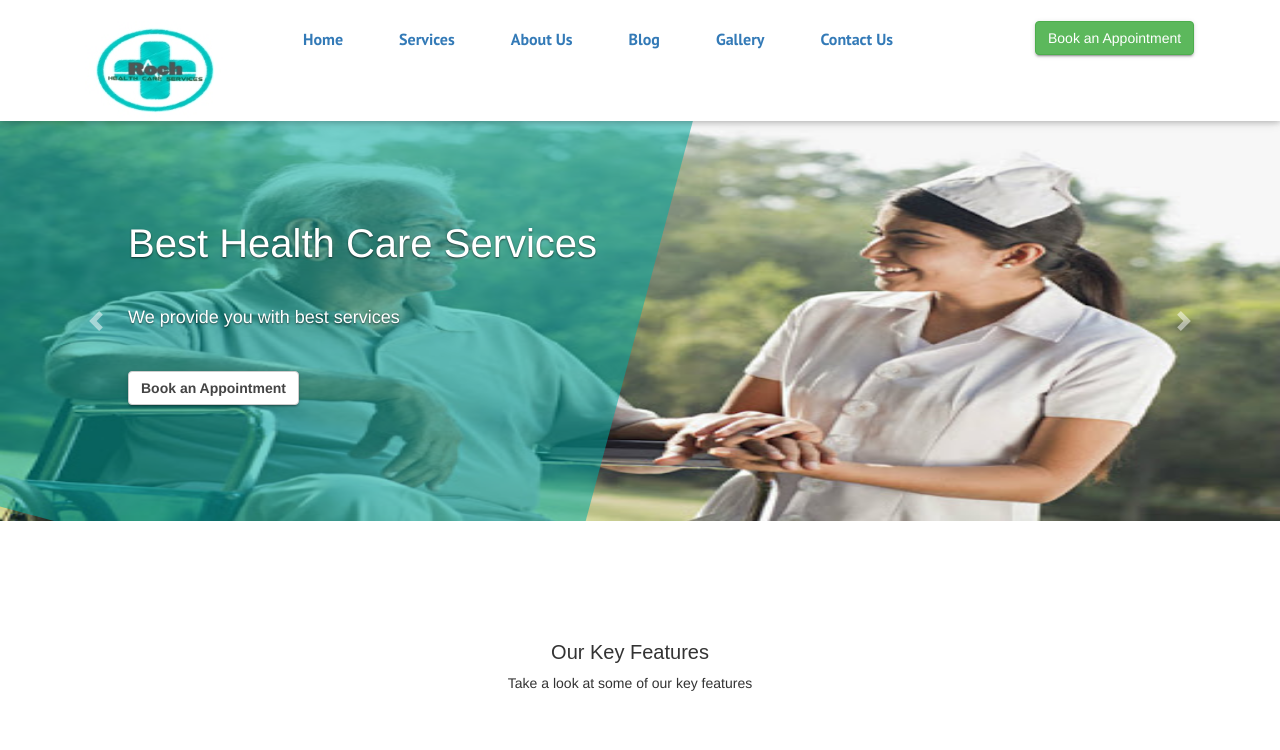
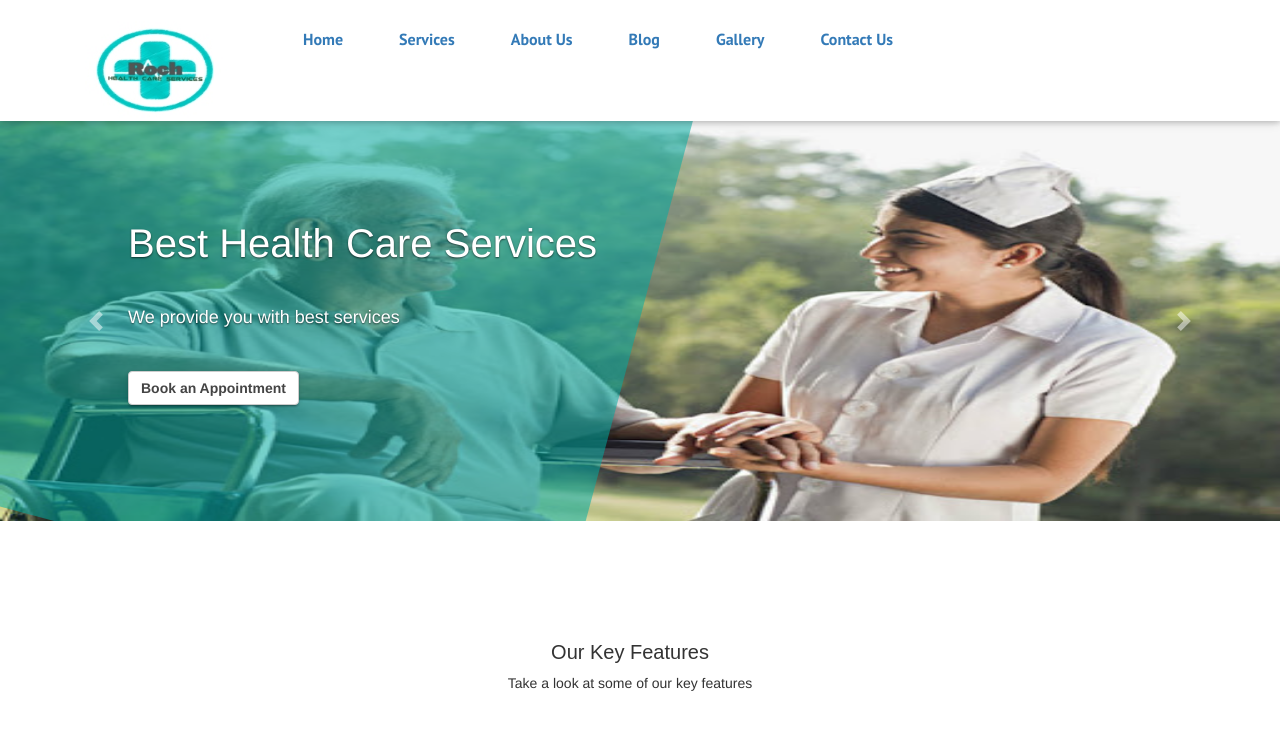
Before and after one commit to Marianto13/ROCH, a plain HTML site: page index.html in a window 1280 px wide. Shown: the top 750 px of the page. Drawn offline with nearby package versions, Linux system fonts and the light colour scheme.

Commit message:
Add files via upload

```diff
--- a/index.html
+++ b/index.html
@@ -39,7 +39,6 @@
                         </ul>
                     </div>
                     <div class="col-sm-2 d-none d-lg-block appoint">
-                        <button class="btn btn-success">Book an Appointment</button>
                     </div>
                 </div>
 
```
